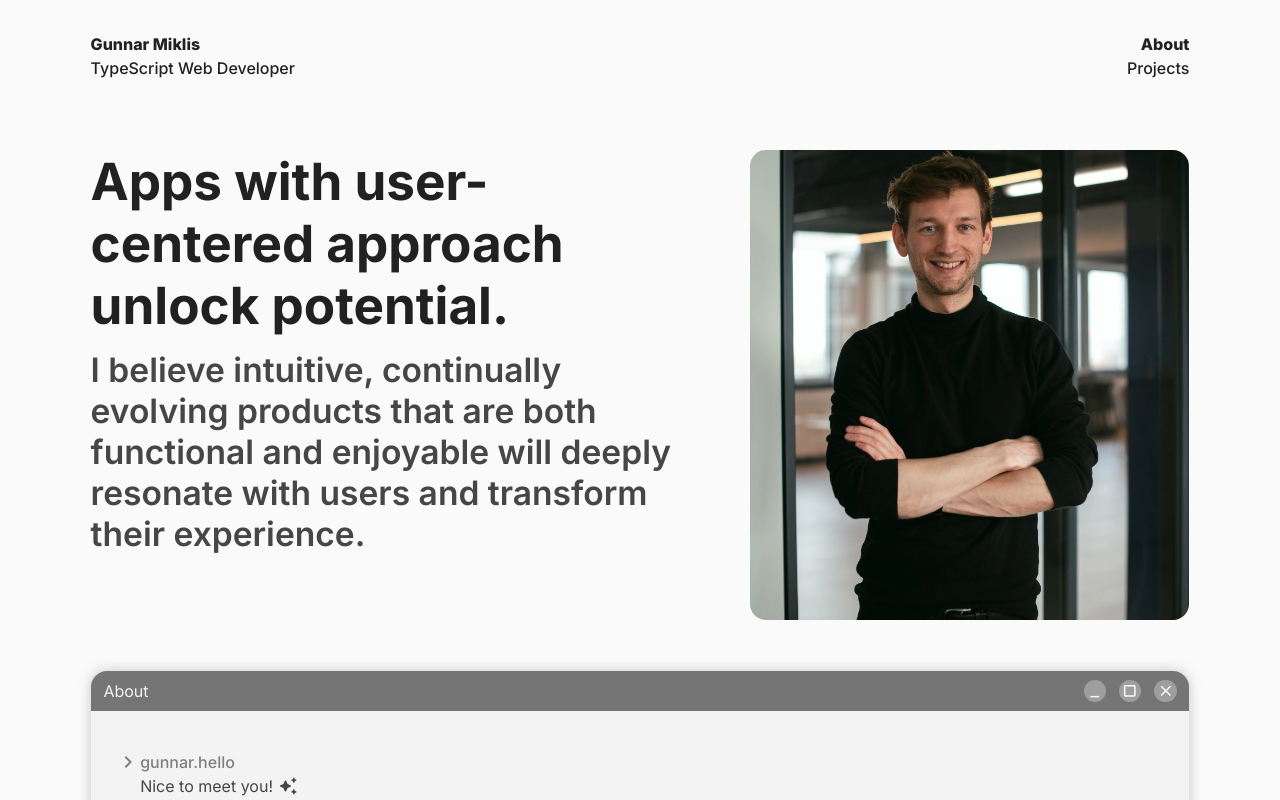
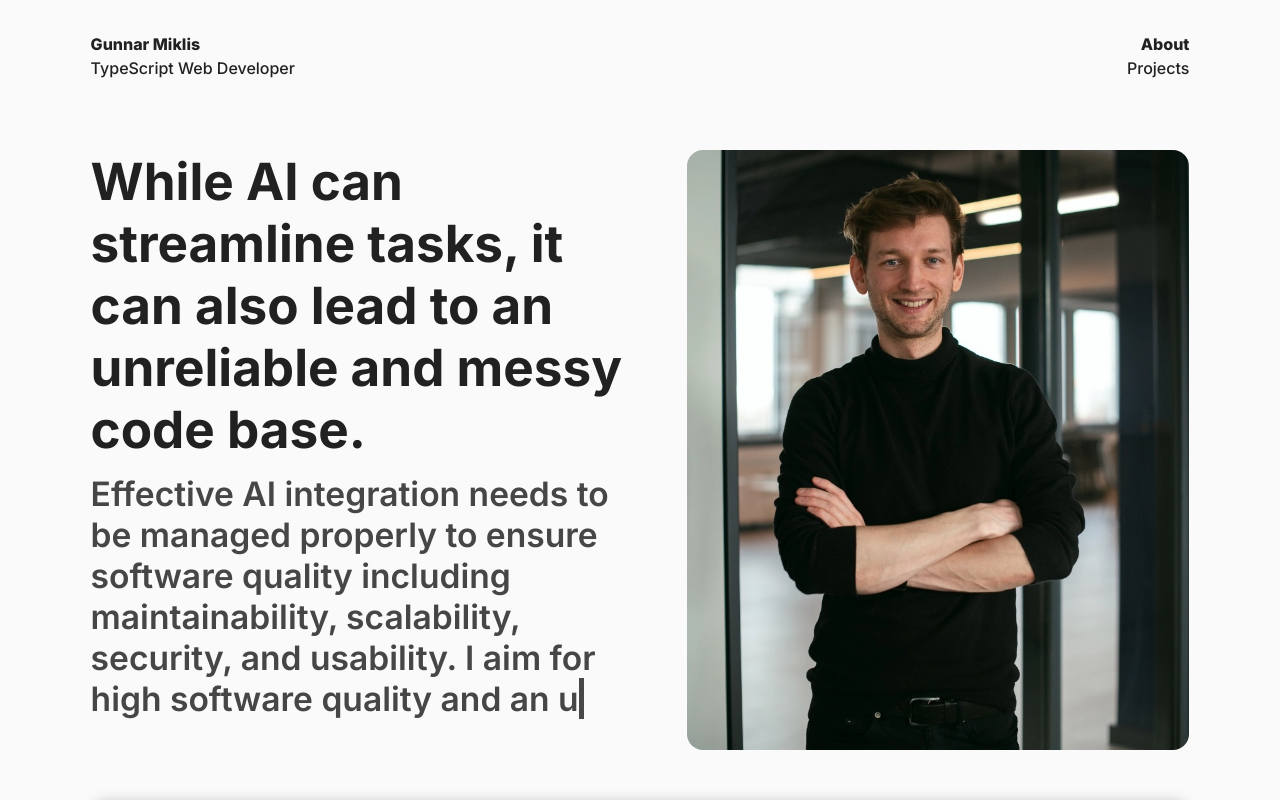
Before and after one commit to gunnar-miklis/portfolio, a React (Vite) app: page / in a window 1280 px wide. Shown: the top 800 px of the page. Built offline with nearby package versions, Linux system fonts and the light colour scheme.

Commit message:
replace title and adjust header

```diff
--- a/src/components/Header.tsx
+++ b/src/components/Header.tsx
@@ -2,9 +2,9 @@ import { useEffect, useState } from 'react';
 import portrait from './../assets/gunnar-miklis.webp';
 import '@/styles/header.css';
 
-const h1 = 'Apps with user-centered approach unlock potential.';
+const h1 = 'While AI can streamline tasks, it can also lead to an unreliable and messy code base.';
 const h2 =
-  'I believe intuitive, continually evolving products that are both functional and enjoyable will deeply resonate with users and transform their experience.';
+  'Effective AI integration needs to be managed properly to ensure software quality including maintainability, scalability, security, and usability. I aim for high software quality and an user-centered approach.';
 
 export default function Header() {
   const [textH1, setTextH1] = useState<string>(' ');
--- a/src/styles/header.css
+++ b/src/styles/header.css
@@ -1,30 +1,27 @@
 .header {
-  height: auto;
-  max-width: 100%;
-
   display: flex;
   flex-flow: row wrap;
   justify-content: space-between;
   align-items: flex-start;
   gap: var(--space-lg);
 
+  width: 100%;
   margin-bottom: var(--space-sm);
 }
 .header-text {
-  width: 55%;
+  flex: 1 0 100%;
 }
 .header-text h1 {
   margin-top: 0;
 }
 .header-image {
-  width: 40%;
-
+  flex: 1 0 100%;
   border-radius: 1rem;
   overflow: hidden;
 }
 .header-image img {
-  height: auto;
   width: 100%;
+  transform: translateY(-15%);
   object-fit: cover;
 }
 .typewriter-caret {
@@ -46,41 +43,36 @@
 
 /* RESPONSIVENESS */
 @media only screen and (max-width: 576px) {
-  .header-text {
-    width: 100%;
-  }
   .header-image {
-    width: 100%;
     height: 400px;
-  }
-  .header-image img {
-    height: auto;
-    transform: translateY(-15%);
   }
 }
 @media (min-width: 577px) and (max-width: 992px) {
-  .header-text {
-    width: 90%;
-  }
   .header-image {
-    width: 100%;
     height: 600px;
-  }
-  .header-image img {
-    height: auto;
-    transform: translateY(-15%);
   }
 }
 @media (min-width: 993px) {
   .header-text {
-    width: 55%;
+    flex: 1 1 55%;
   }
   .header-image {
-    width: 40%;
-    height: 470px;
+    flex: 1 1 40%;
+    max-height: 600px;
   }
   .header-image img {
-    height: 600px;
-    transform: translateY(-15%);
+    height: 750px;
   }
 }
+@media (min-width: 1100px) {
+  .header-text {
+    flex: 1 1 50%;
+  }
+  .header-image {
+    flex: 1 1 45%;
+    max-height: 600px;
+  }
+  .header-image img {
+    height: 750px;
+  }
+}
```
